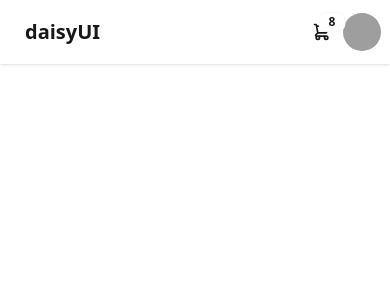
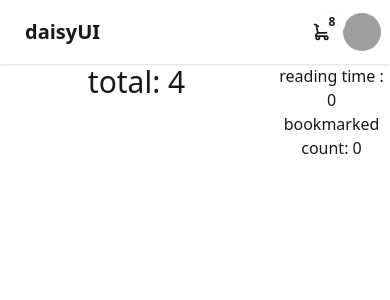
Before and after one commit to ahassh1/react-cafe-project, a React (Vite) app: page / in a window 390 px wide. Shown: the top 300 px of the page. Built offline with nearby package versions, Linux system fonts and the light colour scheme; grey boxes are pictures that could not be loaded.

Commit message:
set layout and make react responsive

```diff
--- a/src/App.jsx
+++ b/src/App.jsx
@@ -10,7 +10,19 @@ function App() {
   return (
     <>
     <Navbar></Navbar>
-    <Blogs></Blogs>
+
+      <div className='main-container flex text-center'>
+         <div className='left-container w-[70%]'>
+
+           <Blogs></Blogs>
+         </div>
+         <div className='right-container w-[30%]'>
+          <h1>reading time : 0</h1>
+          <h1>bookmarked count: 0</h1>
+         </div>
+
+      </div>
+
     </>
   )
 }
--- a/src/components/Blogs/Blogs.jsx
+++ b/src/components/Blogs/Blogs.jsx
@@ -1,16 +1,19 @@
-import React, { useEffect } from 'react';
+import React, { useEffect, useState } from 'react';
 
 const Blogs = () => {
+
+    const [blogs, setBlogs] =useState([])
 
     useEffect(()=>{
         fetch("blogs.json")
         .then(res => res.json())
-        .then(data => console.log(data))
+        .then(data => setBlogs(data))
     } ,[])
+    console.log(blogs)
 
     return (
-        <div>
-
+        <div className='text-3xl'>
+             <h1>total: {blogs.length}</h1>
         </div>
     );
 };
```
